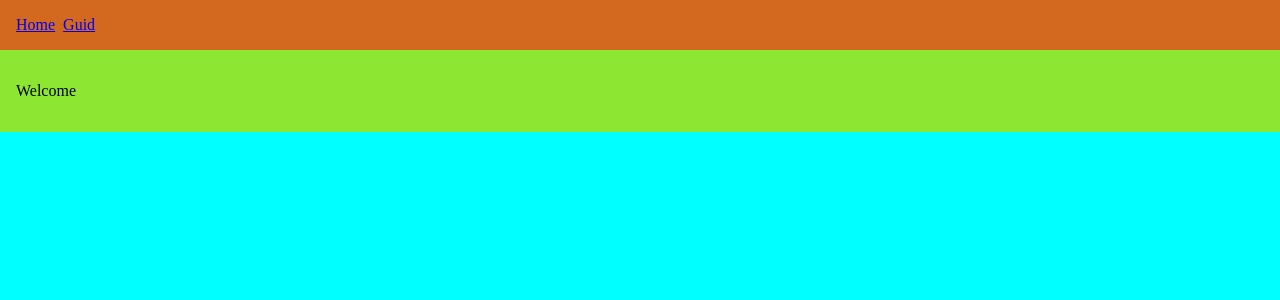
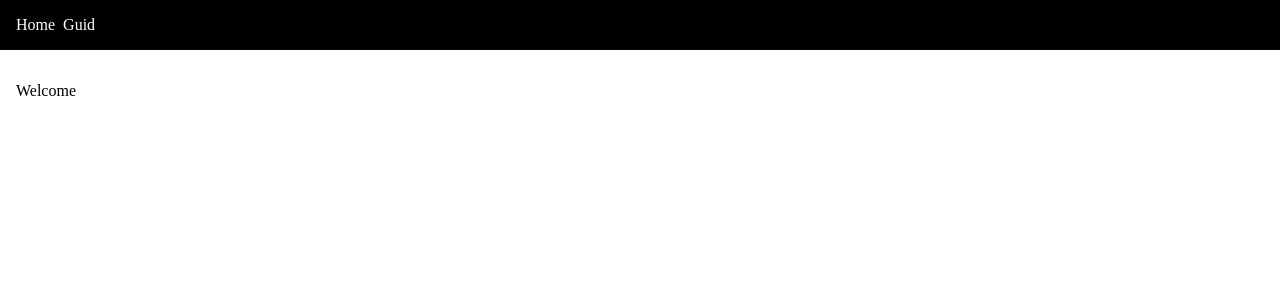
Before and after one commit to mapaille/tools, a Vue app: page / in a window 1280 px wide. Shown: the top 300 px of the page. Built offline with nearby package versions, Linux system fonts and the light colour scheme.

Commit message:
Update look.

```diff
--- a/src/components/MainView.vue
+++ b/src/components/MainView.vue
@@ -9,7 +9,6 @@
 
 <style scoped lang="scss">
   main {
-    background-color: rgb(141, 231, 50);
     padding: 1rem;
   }
 </style>
--- a/src/components/NavView.vue
+++ b/src/components/NavView.vue
@@ -10,10 +10,13 @@
 
 <style scoped lang="scss">
 nav {
+  background-color: black;
   padding: 1rem;
 
   a {
     margin-right: 0.5rem;
+    color: white;
+    text-decoration: none;
   }
 
   a:last-child {
--- a/src/main.scss
+++ b/src/main.scss
@@ -1,13 +1,3 @@
-#app {
-    background-color: chocolate;
+body {
+    margin: 0;
 }
-
-* {
-    box-sizing: border-box;
-}
-
-body {
-    background-color: aqua;
-    margin: 0;
-    padding: 0;
-}
```
Also changed, not shown: 2 other files (tests, documents, lock files or other folders).
